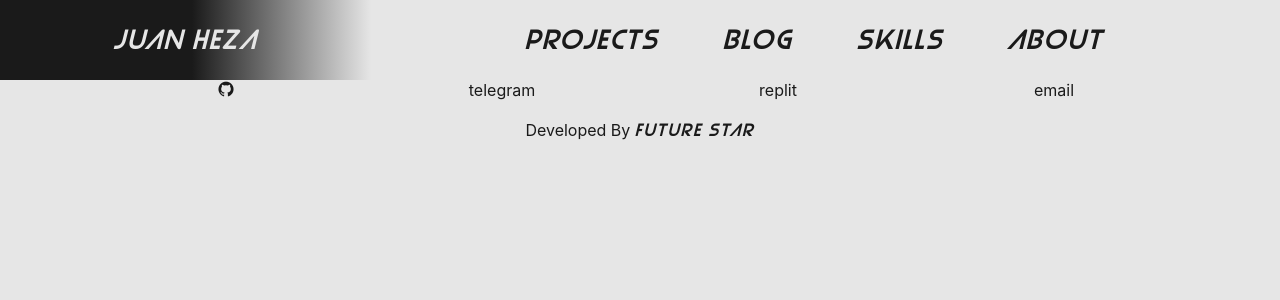
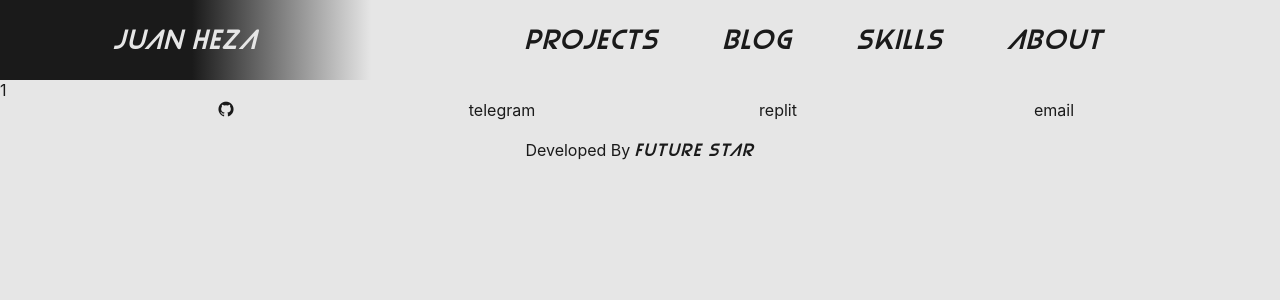
Before and after one commit to JuanHeza/Portafolio, a React (Create React App) app: page /List/1/1 in a window 1280 px wide. Shown: the top 300 px of the page. Built offline with nearby package versions, Linux system fonts and the light colour scheme.

Commit message:
url de skill

```diff
--- a/src/App.js
+++ b/src/App.js
@@ -57,6 +57,12 @@ function App() {
                   <Footer />
                 </Route> */}
 
+                <Route path="/List/:type/:skill">
+                  <Header function={toggleTheme}/>
+                    <List />
+                  <Footer />
+                </Route>
+
                 <Route path="/List/:type">
                   <Header function={toggleTheme}/>
                     <List />
--- a/src/components/lists/list.jsx
+++ b/src/components/lists/list.jsx
@@ -19,6 +19,7 @@ class Lists extends React.Component{
                 {this.props.match.params.type === "Skills" && <SkillRow /> }
                 {this.props.match.params.type === "Blog" && this.props.match.params.type}
                 {this.props.match.params.type === "Projects" && this.props.match.params.type}
+                {this.props.match.params.Skill !== null && this.props.match.params.skill}
             </section>
         )
     }
--- a/src/components/lists/skillrow.jsx
+++ b/src/components/lists/skillrow.jsx
@@ -1,4 +1,5 @@
 import React from 'react'
+import {Link} from 'react-router-dom'
 import ProjectCard from "../presentation/project-card"
 import BlogCard from "../presentation/blog-card"
 import {Hexagon} from "../presentation/hexagon"
@@ -13,7 +14,7 @@ export default class SkillRow extends React.Component{
                     <div className="flex row ai-center skillTitle">
                         <Hexagon front={devicon[item.skill.toLowerCase()]}/>
                         <h2 className="title">{item.skill}</h2>
-                        <span> {'>>'} </span>
+                        <Link to={"./Skill/"+item.skill}> {'>>'} </Link>
                     </div>
                     <div className="skillProjects flex row wrap">
                         <h3 className="skillTitle">Projects</h3>
```
